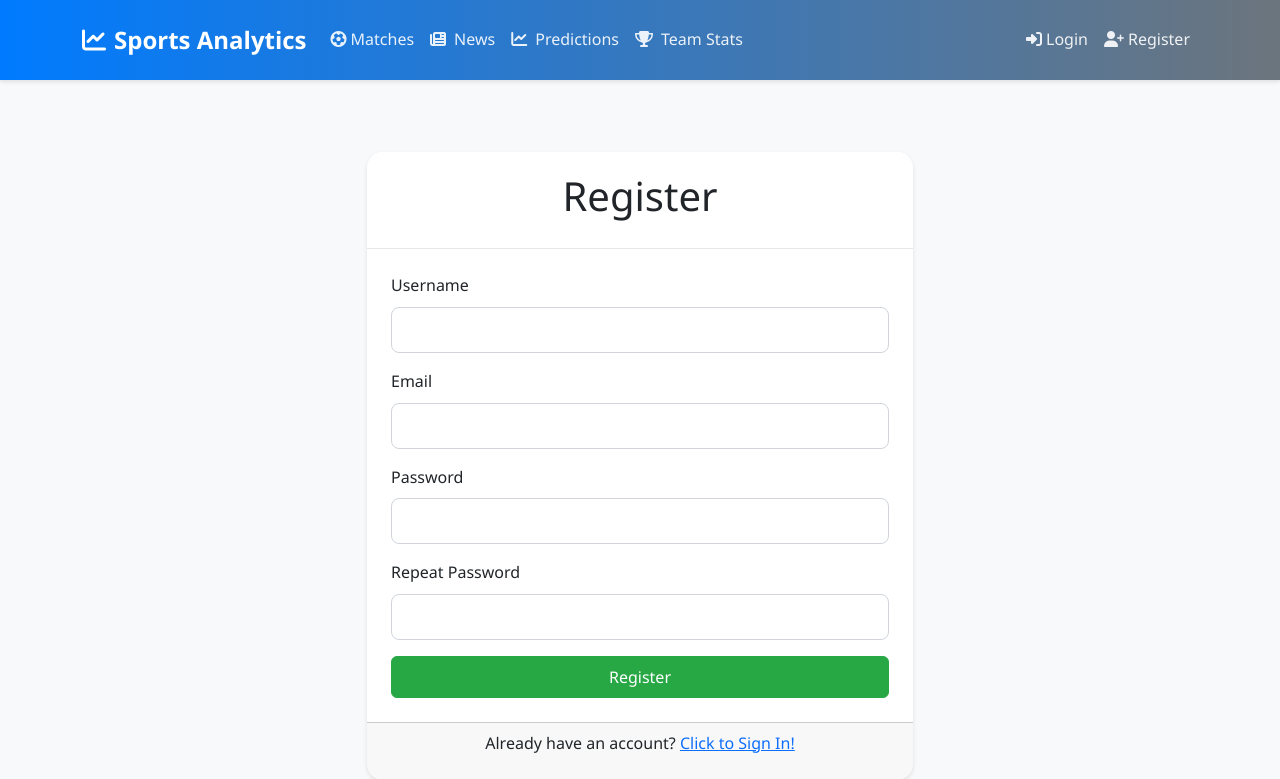
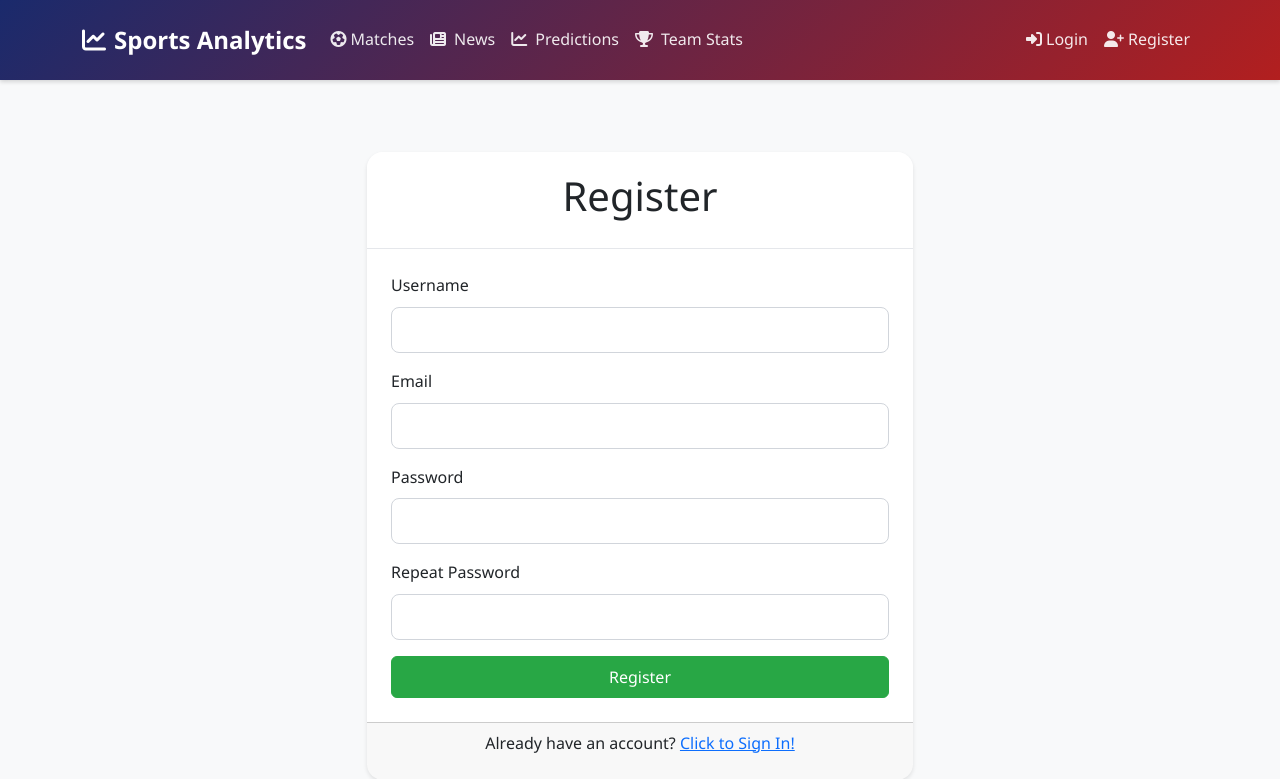
Before and after one commit to fahad0samara/flask-Sports-Analytics-Platform, a Flask app: page /auth/register in a window 1280 px wide. Shown: the top 779 px of the page. Run offline with Flask 3, Linux system fonts and the light colour scheme.

Commit message:
add fix style

```diff
--- a/app/templates/base.html
+++ b/app/templates/base.html
@@ -13,18 +13,19 @@
     <link href="https://cdn.jsdelivr.net/npm/bootstrap@5.3.2/dist/css/bootstrap.min.css" rel="stylesheet">
     <link rel="stylesheet" href="https://cdnjs.cloudflare.com/ajax/libs/font-awesome/6.5.1/css/all.min.css">
     <link rel="stylesheet" href="{{ url_for('static', filename='css/style.css') }}">
+    <link rel="stylesheet" href="{{ url_for('static', filename='css/dashboard.css') }}">
 
     <!-- Custom Styles -->
     <style>
         :root {
-            --primary-color: #007bff;
-            --secondary-color: #6c757d;
+            --primary-color: #1a2a6c;
+            --secondary-color: #b21f1f;
             --success-color: #28a745;
             --danger-color: #dc3545;
             --warning-color: #ffc107;
             --info-color: #17a2b8;
             --light-color: #f8f9fa;
-            --dark-color: #343a40;
+            --dark-color: #1a2a6c;
         }
 
         body {
@@ -36,8 +37,8 @@
         }
 
         .navbar {
-            background-color: var(--dark-color) !important;
-            box-shadow: 0 2px 4px rgba(0,0,0,0.1);
+            background: linear-gradient(135deg, var(--primary-color) 0%, var(--secondary-color) 100%) !important;
+            box-shadow: 0 2px 4px rgba(0,0,0,0.15);
         }
 
         .navbar-brand {
```
Also changed, not shown: app/main/routes.py (+2 -45 lines).
